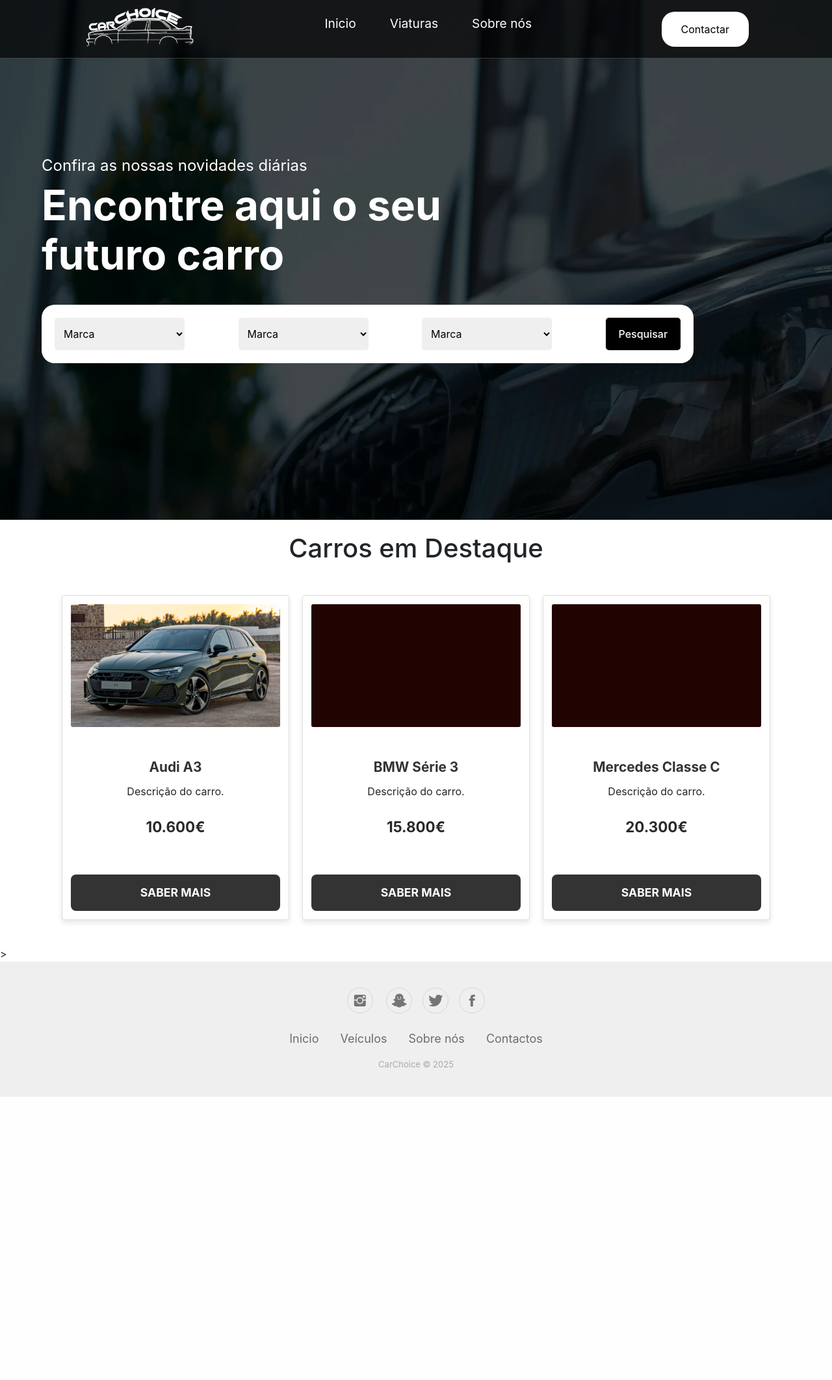
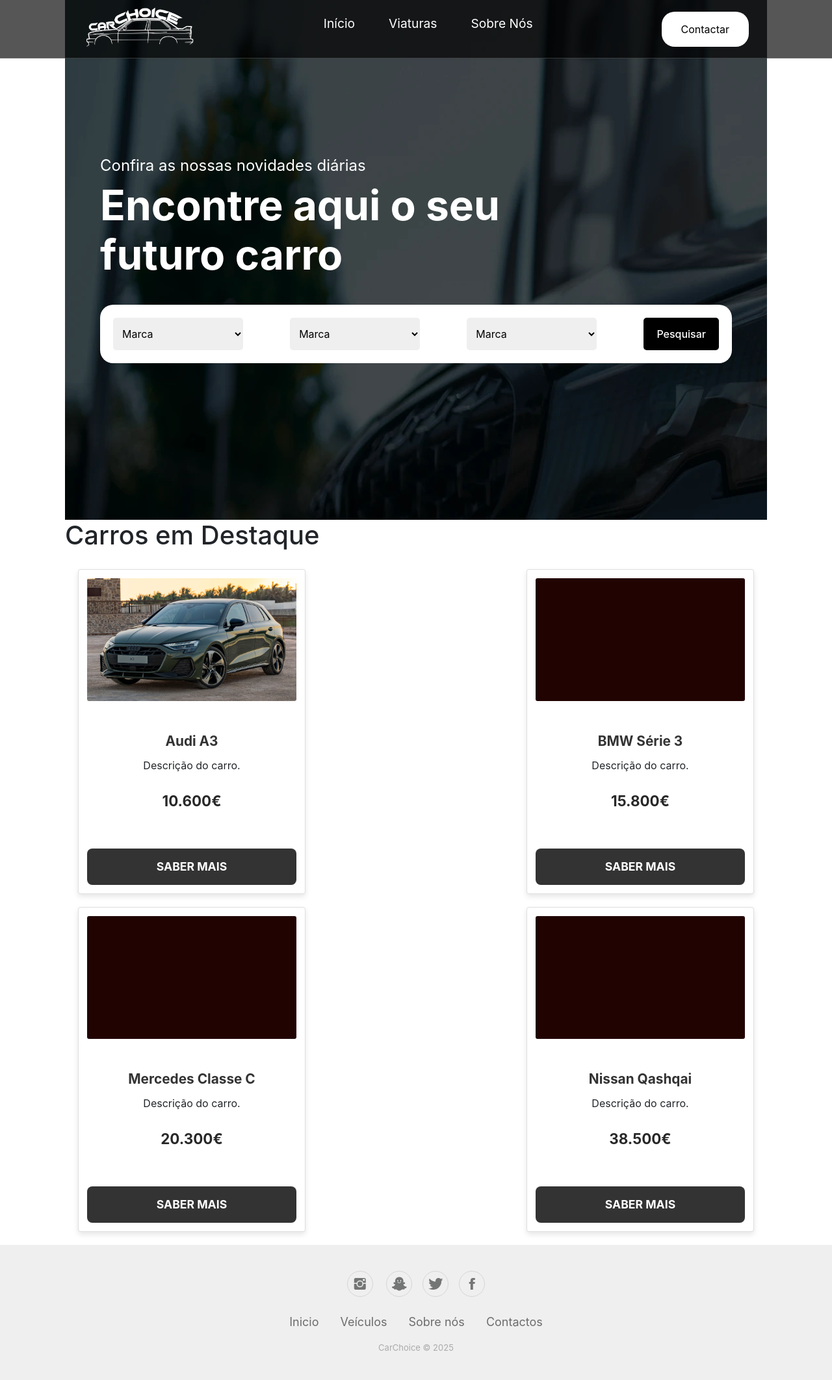
Before and after one commit to goncasprg/PAP-Goncalo, a PHP site: page / in a window 1280 px wide. Shown: the whole page at 65% size. Before the commit the page ends 1688 px from the top, so only its background shows below. Run offline with PHP 8.4, Linux system fonts and the light colour scheme.

Commit message:
nao me lembro

```diff
--- a/assets/css/cards.css
+++ b/assets/css/cards.css
@@ -1,9 +1,8 @@
-/* Container principal dos cards */
 #cards-container {
     display: flex;
-    flex-wrap: wrap; /* Cards se ajustam em linhas para telas menores */
-    gap: 20px; /* Espaçamento entre os cards */
-    justify-content: center; /* Centraliza os cards */
+    flex-wrap: wrap;
+    gap: 20px;
+    justify-content:space-between;
     padding: 20px;
 }
 
--- /dev/null
+++ b/assets/css/main.css
@@ -0,0 +1,5 @@
+.main {
+    display: flex;
+    flex-direction: column;
+    padding: 0px 100px;
+}
--- a/assets/html/cards.html
+++ b/assets/html/cards.html
@@ -1,5 +1,4 @@
-<h1 class="txt-destaque">Carros em Destaque</h1>
-<div id="cards-container">
+
     <!-- Card 1 -->
     <div class="card">
         <div class="card-img" style="background-image: url('assets/images/carros/Audi_A3.jpg'); background-size: cover; background-position: center;"></div>
@@ -10,7 +9,6 @@
         </div>
         <button class="card-button">Saber mais</button>
     </div>
-
     <!-- Card 2 -->
     <div class="card">
         <div class="card-img"></div>
@@ -21,7 +19,6 @@
         </div>
         <button class="card-button">Saber mais</button>
     </div>
-
     <!-- Card 3 -->
     <div class="card">
         <div class="card-img"></div>
@@ -32,4 +29,13 @@
         </div>
         <button class="card-button">Saber mais</button>
     </div>
-</div>
+    <!-- Card 4 -->
+    <div class="card">
+        <div class="card-img"></div>
+        <div class="card-info">
+            <p class="text-title">Nissan Qashqai</p>
+            <p class="text-body">Descrição do carro.</p>
+            <p class="text-price">38.500€</p>
+        </div>
+        <button class="card-button">Saber mais</button>
+    </div>
--- a/index.html
+++ b/index.html
@@ -8,21 +8,23 @@
     <link rel="stylesheet" href="assets/css/banner.css">
     <link rel="stylesheet" href="assets/css/cards.css">
     <link rel="stylesheet" href="assets/css/footer.css">
+    <link rel="stylesheet" href="assets/css/main.css">
     <title>CarChoice - Stand Automóvel</title>
 </head>
 <body>
     <header class="header" id="header">
-        <a href="" class="nav-logo"><img src="assets/images/carchoicedrk.png" alt=""></a>
+        <a href="" class="nav-logo"><img src="assets/images/carchoicedrk.png" alt="Logo CarChoice"></a>
         <nav class="nav-bar">
             <ul class="nav-list">
-                <li class="nav-item"><a href="" class="nav-link">Inicio</a></li>
+                <li class="nav-item"><a href="" class="nav-link">Início</a></li>
                 <li class="nav-item"><a href="" class="nav-link">Viaturas</a></li>
-                <li class="nav-item"><a href="assets/html/sobre_nos.html" class="nav-link">Sobre nós</a></li>
+                <li class="nav-item"><a href="assets/html/sobre_nos.html" class="nav-link">Sobre Nós</a></li>
             </ul>
         </nav>
         <a href="" class="nav-button">Contactar</a>
     </header>
 
+    <main class="main">
         <div class="banner">
             <div class="banner-box">
                 <div class="banner-box-text">
@@ -54,10 +56,14 @@
             </div>
         </div>
 
+        <section class="section-cards">
+            <h1 class="txt-destaque">Carros em Destaque</h1>
             <!-- Cards serão carregados dinamicamente -->
             <div id="cards-container"></div>
+        </section>
+    </main>
 
-    <!--Script do footer-->>
+    <!-- Script do footer e cards -->
     <script>
         document.addEventListener("DOMContentLoaded", function () {
             // Carregar cards
```
Lines whose indentation alone changed are shown as unchanged.
